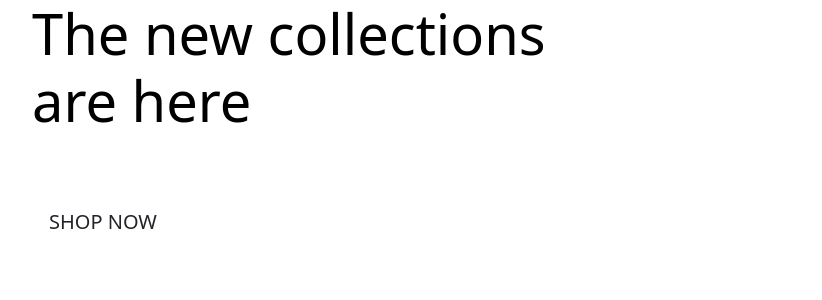
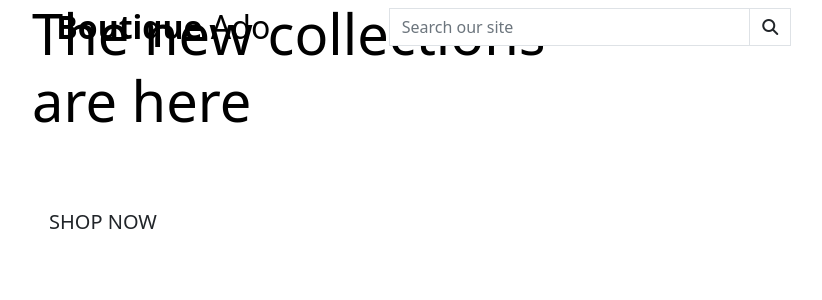
Before and after one commit to domsq/boutique-ado, a Django app: page / in a window 1280 px wide. Shown: the top 300 px of the page, without its empty margins (50-872 px from the left). Run offline with Django 3.2, Linux system fonts and the light colour scheme; some libraries are stand-ins or nearby versions.

Commit message:
Add search element to base.html

```diff
--- a/templates/base.html
+++ b/templates/base.html
@@ -26,6 +26,9 @@
     <script src="https://cdn.jsdelivr.net/npm/bootstrap@5.1.3/dist/js/bootstrap.bundle.min.js"
         integrity="sha384-ka7Sk0Gln4gmtz2MlQnikT1wXgYsOg+OMhuP+IlRH9sENBO0LRn5q+8nbTov4+1p" crossorigin="anonymous">
     </script>
+    <script src="https://code.jquery.com/jquery-3.6.0.min.js"
+        integrity="sha256-/xUj+3OJU5yExlq6GSYGSHk7tPXikynS7ogEvDej/m4=" crossorigin="anonymous"></script>
+    <script src="https://kit.fontawesome.com/ddf0e52b9b.js" crossorigin="anonymous"></script>
     {% endblock %}
 
     {% block extra_js %}
@@ -35,10 +38,39 @@
 </head>
 
 <body>
-    <header class="container-fluid fixed-top"></header>
+    <header class="container-fluid fixed-top">
+        <div class="row">
+            <div class="col-12 col-lg-4 my-auto py-1 py-lg-0 text-center text-lg-left">
+                <a href="{% url 'home' %}" class="nav-link main-logo-link">
+                    <h2 class="logo-font text-black my-0"><strong>Boutique</strong> Ado</h2>
+                </a>
+            </div>
+            <div class="col-12 col-lg-4 my-auto py-1 py-lg-0">
+                <form action="" method="GET">
+                    <div class="input-group w-100">
+                        <input type="text" class="form-control border border-black rounded-0" name="q"
+                            placeholder="Search our site">
+                        <div class="input-group-append">
+                            <button class="form-control btn btn-black border border-black rounded-0" type="submit">
+                                <span class="icon">
+                                    <i class="fas fa-search"></i>
+                                </span>
+                            </button>
+                        </div>
+                    </div>
+                </form>
+            </div>
+            <div class="col-12 col-lg-4 my-auto py-1 py-lg-0">
+                <ul class="list-inline list-unstyled text-center text-lg-right my-0">
+                    <li class="list-inline-item dropdown"></li>
+                    <li class="list-inline-item"></li>
+                </ul>
+            </div>
+        </div>
+    </header>
 
     {% if messages %}
-        <div class="message-container"></div>
+    <div class="message-container"></div>
     {% endif %}
 
     {% block page_header %}
```
